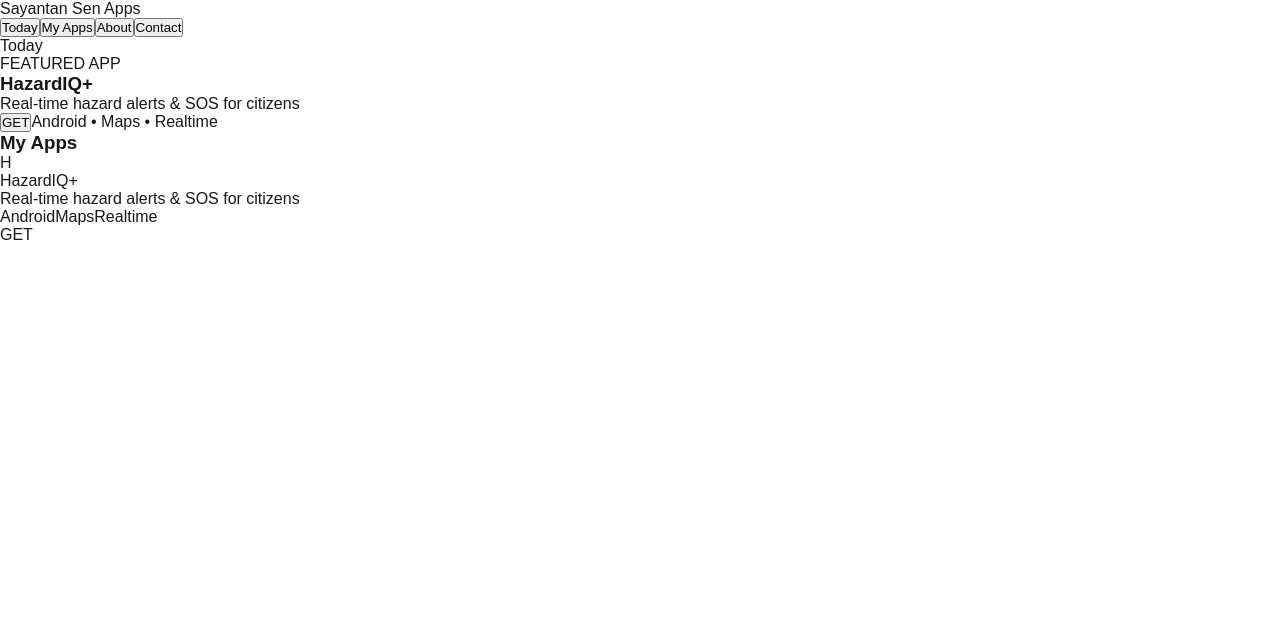
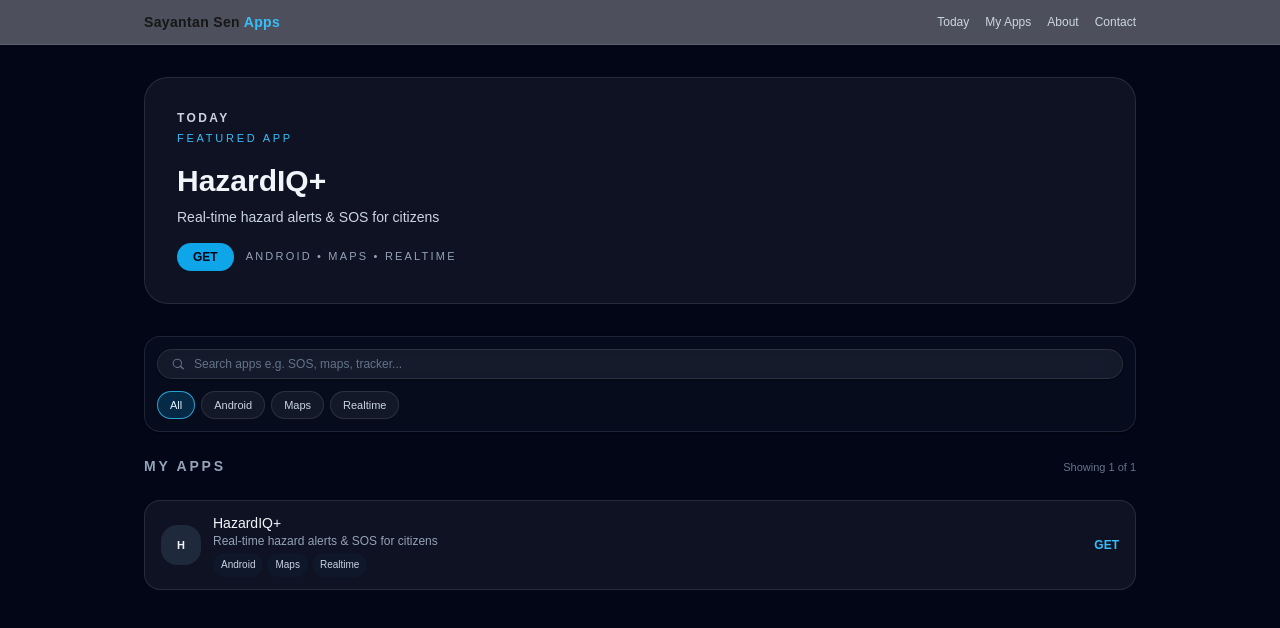
Before and after one commit to sayanos-06/MyPortfolio, a Next.js app: page / in a window 1280 px wide. Shown: the top 628 px of the page. Built offline with nearby package versions, Linux system fonts and the light colour scheme.

Commit message:
Added search and tags

```diff
--- a/package.json
+++ b/package.json
@@ -24,7 +24,7 @@
     "eslint": "^9",
     "eslint-config-next": "16.0.5",
     "postcss": "^8.5.6",
-    "tailwindcss": "^4.1.17",
+    "tailwindcss": "^3.4.18",
     "typescript": "^5"
   }
 }
--- /dev/null
+++ b/postcss.config.js
@@ -0,0 +1,6 @@
+module.exports = {
+  plugins: {
+    tailwindcss: {},
+    autoprefixer: {},
+  },
+}
--- a/src/app/globals.css
+++ b/src/app/globals.css
@@ -1,3 +1,7 @@
+@tailwind base;
+@tailwind components;
+@tailwind utilities;
+
 :root {
   --background: #ffffff;
   --foreground: #171717;
--- a/src/app/page.tsx
+++ b/src/app/page.tsx
@@ -1,31 +1,5 @@
-import FeaturedApp from "@/components/FeaturedApp";
-import AppCard from "@/components/AppCard";
-import { APPS } from "@/data/apps";
-
-const featuredApp = APPS.find((app) => app.isFeatured) ?? APPS[0];
+import HomeContent from "@/components/HomeContent";
 
 export default function Home() {
-  const featuredApp = APPS.find((app) => app.isFeatured) ?? APPS[0];
-
-  return (
-    <main className="min-h-screen bg-slate-950 text-slate-100">
-      <section className="mx-auto max-w-5xl px-4 py-8">
-        {/* Today / Featured */}
-        <FeaturedApp app={featuredApp} />
-
-        {/* My Apps */}
-        <section>
-          <h3 className="mb-4 text-sm font-semibold uppercase tracking-[0.2em] text-slate-400">
-            My Apps
-          </h3>
-
-          <div className="space-y-3">
-            {APPS.map((app) => (
-              <AppCard key={app.slug} app={app} />
-            ))}
-          </div>
-        </section>
-      </section>
-    </main>
-  );
+  return <HomeContent />;
 }
--- /dev/null
+++ b/src/components/AppFilters.tsx
@@ -0,0 +1,112 @@
+"use client";
+
+type AppFiltersProps = {
+  search: string;
+  onSearchChange: (value: string) => void;
+  activeTag: string | null;
+  onTagChange: (tag: string | null) => void;
+  allTags: string[];
+  hasFilters: boolean;
+  onClearFilters: () => void;
+};
+
+export default function AppFilters({
+  search,
+  onSearchChange,
+  activeTag,
+  onTagChange,
+  allTags,
+  hasFilters,
+  onClearFilters,
+}: AppFiltersProps) {
+  return (
+    <div className="space-y-3">
+      {/* Search bar – Apple / App Store style */}
+      <div className="flex items-center gap-2">
+        <div className="flex flex-1 items-center gap-2 rounded-2xl border border-white/10 bg-white/5 px-3 py-1.5 text-xs text-slate-200 shadow-sm shadow-black/40 backdrop-blur-md">
+          {/* Magnifying glass icon (simple SVG) */}
+          <svg
+            aria-hidden="true"
+            className="h-4 w-4 text-slate-500"
+            width="16"
+            height="16"
+            viewBox="0 0 24 24"
+            fill="none"
+            >
+            <path
+                fill="currentColor"
+                fillRule="evenodd"
+                d="M11 4a7 7 0 1 0 4.546 12.32l3.566 3.567a1 1 0 0 0 1.414-1.414l-3.567-3.566A7 7 0 0 0 11 4Zm-5.5 7a5.5 5.5 0 1 1 11 0a5.5 5.5 0 0 1-11 0Z"
+                clipRule="evenodd"
+            />
+            </svg>
+
+          <input
+            type="text"
+            placeholder="Search apps e.g. SOS, maps, tracker..."
+            value={search}
+            onChange={(e) => onSearchChange(e.target.value)}
+            className="flex-1 bg-transparent text-xs text-slate-50 placeholder:text-slate-500 focus:outline-none"
+          />
+        </div>
+
+        {hasFilters && (
+          <button
+            type="button"
+            onClick={onClearFilters}
+            className="rounded-2xl border border-white/10 bg-white/5 px-3 py-2 text-[11px] font-medium text-slate-200 hover:bg-white/10"
+          >
+            Clear
+          </button>
+        )}
+      </div>
+
+      {/* Tag chips */}
+      <div className="flex flex-wrap gap-1.5">
+        <TagChip
+          label="All"
+          isActive={activeTag === null}
+          onClick={() => onTagChange(null)}
+        />
+        {allTags.map((tag) => (
+          <TagChip
+            key={tag}
+            label={tag}
+            isActive={activeTag === tag}
+            onClick={() =>
+              onTagChange(activeTag === tag ? null : tag)
+            }
+          />
+        ))}
+      </div>
+    </div>
+  );
+}
+
+/**
+ * Small helper chip component
+ */
+function TagChip({
+  label,
+  isActive,
+  onClick,
+}: {
+  label: string;
+  isActive: boolean;
+  onClick: () => void;
+}) {
+  return (
+    <button
+      type="button"
+      onClick={onClick}
+      className={[
+        "rounded-full border px-3 py-[5px] text-[11px] transition",
+        isActive
+          ? "border-sky-400/80 bg-sky-500/20 text-sky-100"
+          : "border-white/10 bg-white/5 text-slate-300 hover:border-sky-400/60 hover:bg-white/10",
+      ].join(" ")}
+    >
+      {label}
+    </button>
+  );
+}
--- /dev/null
+++ b/src/components/HomeContent.tsx
@@ -0,0 +1,114 @@
+"use client";
+
+import { useMemo, useState } from "react";
+import { motion, AnimatePresence } from "framer-motion";
+import FeaturedApp from "@/components/FeaturedApp";
+import AppCard from "@/components/AppCard";
+import AppFilters from "@/components/AppFilters";
+import { APPS } from "@/data/apps";
+
+export default function HomeContent() {
+  const [search, setSearch] = useState("");
+  const [activeTag, setActiveTag] = useState<string | null>(null);
+
+  // all unique tags from your apps, e.g. ["Android", "Maps", "Realtime", ...]
+  const allTags = useMemo(
+    () => Array.from(new Set(APPS.flatMap((app) => app.tags))),
+    []
+  );
+
+  const featuredApp = APPS.find((app) => app.isFeatured) ?? APPS[0];
+
+  // filtering logic
+  const filteredApps = useMemo(() => {
+    const query = search.trim().toLowerCase();
+
+    return APPS.filter((app) => {
+      // tag filter
+      if (activeTag && !app.tags.includes(activeTag)) return false;
+
+      // search filter
+      if (!query) return true;
+
+      const inName = app.name.toLowerCase().includes(query);
+      const inSubtitle = app.subtitle.toLowerCase().includes(query);
+      const inTags = app.tags.some((tag) =>
+        tag.toLowerCase().includes(query)
+      );
+
+      return inName || inSubtitle || inTags;
+    });
+  }, [search, activeTag]);
+
+  const hasFilters = Boolean(search.trim() || activeTag);
+
+  return (
+    <main className="min-h-screen bg-slate-950 text-slate-100">
+      <section className="mx-auto max-w-5xl px-4 py-8 space-y-6">
+        {/* Featured / Today card */}
+        <FeaturedApp app={featuredApp} />
+
+        {/* Filters (search + tags) */}
+        <div className="rounded-2xl border border-white/10 bg-slate-900/40 px-3 py-3 shadow-sm shadow-black/40 backdrop-blur-md">
+            <AppFilters
+                search={search}
+                onSearchChange={setSearch}
+                activeTag={activeTag}
+                onTagChange={setActiveTag}
+                allTags={allTags}
+                hasFilters={hasFilters}
+                onClearFilters={() => {
+                    setSearch("");
+                    setActiveTag(null);
+                }}
+            />
+        </div>
+
+        {/* My Apps header */}
+        <div className="flex items-baseline justify-between">
+          <h3 className="text-sm font-semibold uppercase tracking-[0.2em] text-slate-400">
+            My Apps
+          </h3>
+          {filteredApps.length > 0 && (
+            <p className="text-[11px] text-slate-500">
+              Showing {filteredApps.length} of {APPS.length}
+            </p>
+          )}
+        </div>
+
+        {/* App list with animation */}
+        <div className="space-y-3">
+          <AnimatePresence mode="popLayout">
+            {filteredApps.map((app) => (
+              <motion.div
+                key={app.slug}
+                layout
+                initial={{ opacity: 0, y: 8 }}
+                animate={{ opacity: 1, y: 0 }}
+                exit={{ opacity: 0, y: -8 }}
+                transition={{ duration: 0.18 }}
+              >
+                <AppCard app={app} />
+              </motion.div>
+            ))}
+
+            {filteredApps.length === 0 && (
+              <motion.div
+                key="empty"
+                initial={{ opacity: 0, y: 8 }}
+                animate={{ opacity: 1, y: 0 }}
+                exit={{ opacity: 0, y: -8 }}
+                className="rounded-2xl border border-dashed border-slate-700/80 bg-slate-900/60 px-4 py-8 text-center text-sm text-slate-400"
+              >
+                <p>No apps match your filters.</p>
+                <p className="mt-1 text-xs">
+                  Try clearing the search or choosing a different tag.
+                </p>
+              </motion.div>
+            )}
+          </AnimatePresence>
+        </div>
+      </section>
+    </main>
+  );
+}
--- a/src/components/ScreenCarousel.tsx
+++ b/src/components/ScreenCarousel.tsx
@@ -28,14 +28,14 @@
       {screenshots.map((src) => (
         <SwiperSlide
           key={src}
-          className="!w-[220px] sm:!w-[260px]"
+          className="!w-[110px] sm:!w-[130px]"
         >
           <div className="overflow-hidden rounded-2xl border border-white/10 bg-slate-900/70">
             <Image
               src={src}
               alt={`${appName} screenshot`}
-              width={520}
-              height={1040}
+              width={180}
+              height={400}
               className="h-[260px] w-full object-cover"
             />
           </div>
--- /dev/null
+++ b/tailwind.config.js
@@ -0,0 +1,12 @@
+/** @type {import('tailwindcss').Config} */
+module.exports = {
+  content: [
+    "./src/app/**/*.{js,ts,jsx,tsx,mdx}",
+    "./src/components/**/*.{js,ts,jsx,tsx,mdx}",
+    "./src/data/**/*.{js,ts,jsx,tsx,mdx}",
+  ],
+  theme: {
+    extend: {},
+  },
+  plugins: [],
+}
```
Also changed, not shown: 1 other file (tests, documents, lock files or other folders).
